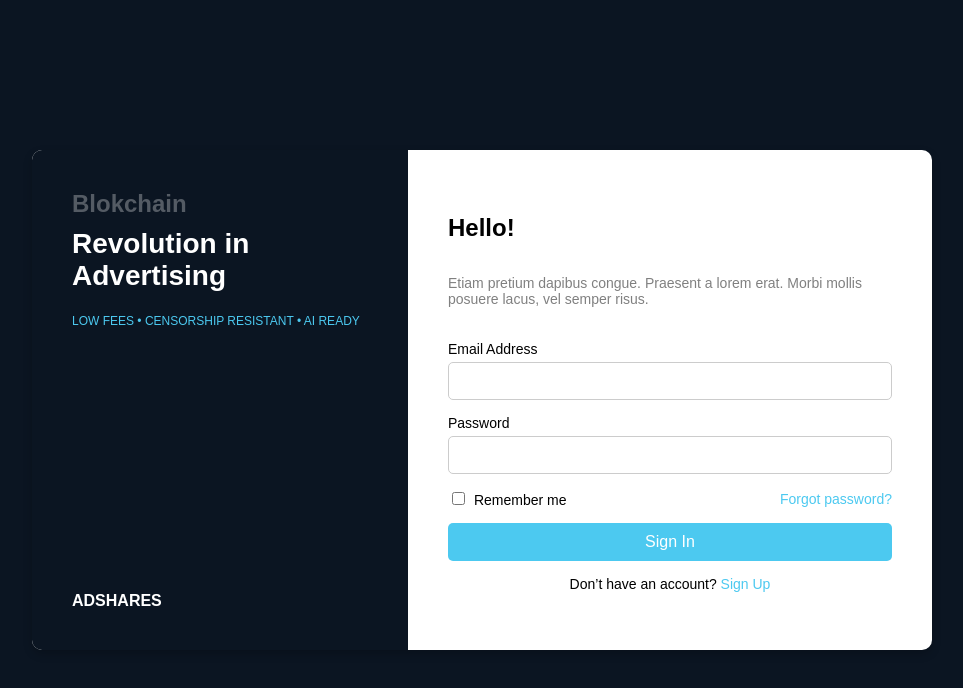
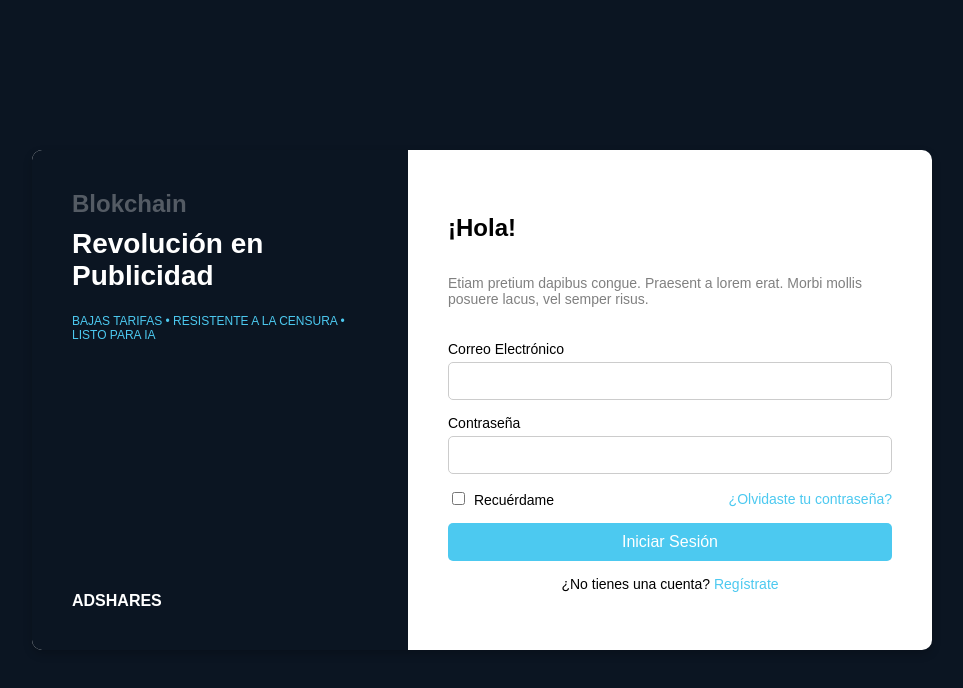
Before and after one commit to Nefta11/Vue-PracticasH, a Vue app: page / in a window 1280 px wide. Shown: the top 688 px of the page, without its empty margins (158-1121 px from the left). Built offline with nearby package versions, Linux system fonts and the light colour scheme.

Commit message:
traducir textos en la página de inicio de sesión al español

```diff
--- a/src/views/LoginPage.vue
+++ b/src/views/LoginPage.vue
@@ -2,34 +2,34 @@
   <div class="container">
     <div class="left-section">
       <h2 class="branding">Blokchain</h2>
-      <h1 class="title">Revolution in Advertising</h1>
-      <p class="features">LOW FEES • CENSORSHIP RESISTANT • AI READY</p>
+      <h1 class="title">Revolución en Publicidad</h1>
+      <p class="features">BAJAS TARIFAS • RESISTENTE A LA CENSURA • LISTO PARA IA</p>
       <div class="logo">ADSHARES</div>
     </div>
     <div class="right-section">
-      <h2>Hello!</h2>
+      <h2>¡Hola!</h2>
       <p class="subtitle">
         Etiam pretium dapibus congue. Praesent a lorem erat. Morbi mollis
         posuere lacus, vel semper risus.
       </p>
       <form @submit.prevent="login" class="form">
         <div class="input-group">
-          <label for="email">Email Address</label>
+          <label for="email">Correo Electrónico</label>
           <input type="email" v-model="email" required />
         </div>
         <div class="input-group">
-          <label for="password">Password</label>
+          <label for="password">Contraseña</label>
           <input type="password" v-model="password" required />
         </div>
         <div class="options">
           <label
-            ><input type="checkbox" v-model="rememberMe" /> Remember me</label
+            ><input type="checkbox" v-model="rememberMe" /> Recuérdame</label
           >
-          <a href="#" class="forgot-password">Forgot password?</a>
+          <a href="#" class="forgot-password">¿Olvidaste tu contraseña?</a>
         </div>
-        <button type="submit" class="btn">Sign In</button>
+        <button type="submit" class="btn">Iniciar Sesión</button>
       </form>
-      <p class="signup">Don’t have an account? <a href="#">Sign Up</a></p>
+      <p class="signup">¿No tienes una cuenta? <a href="#">Regístrate</a></p>
       <p v-if="error" class="error">{{ error }}</p>
     </div>
   </div>
```
